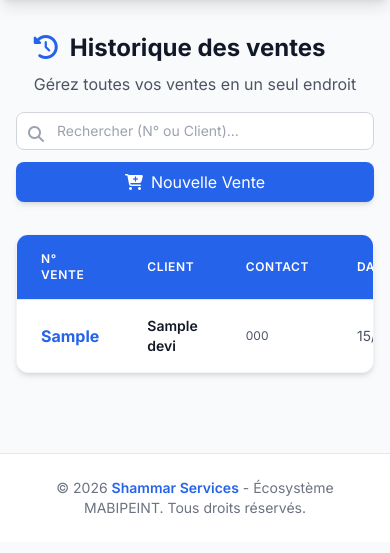
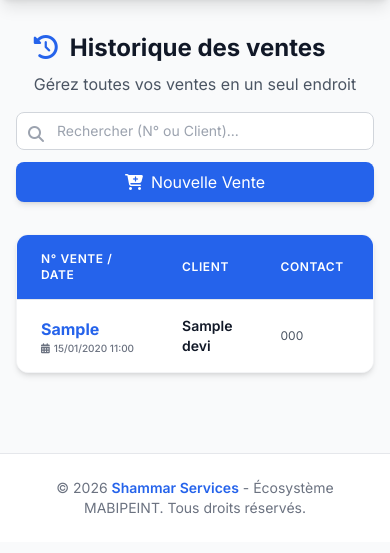
Before and after one commit to chadrackmbupiokajess/Shammar-Services, a Django app: page /devis/ in a window 390 px wide. Shown: the part 64-617 px from the top of the page. Run offline with Django 5.2, Linux system fonts and the light colour scheme; a user stored in the database is signed in; tables that the repository leaves empty hold one stand-in row (values such as "Sample post"); some libraries are stand-ins or nearby versions.

Commit message:
ajout responsive devs

```diff
--- a/mabipint/templates/mabipint/partials/devis_table_partial.html
+++ b/mabipint/templates/mabipint/partials/devis_table_partial.html
@@ -3,10 +3,9 @@
     <table class="min-w-full divide-y divide-gray-200">
         <thead class="bg-blue-600">
             <tr>
-                <th class="px-6 py-4 text-left text-xs font-semibold text-white uppercase tracking-wider">N° Vente</th>
+                <th class="px-6 py-4 text-left text-xs font-semibold text-white uppercase tracking-wider">N° Vente / Date</th>
                 <th class="px-6 py-4 text-left text-xs font-semibold text-white uppercase tracking-wider">Client</th>
                 <th class="px-6 py-4 text-left text-xs font-semibold text-white uppercase tracking-wider">Contact</th>
-                <th class="px-6 py-4 text-left text-xs font-semibold text-white uppercase tracking-wider">Date</th>
                 <th class="px-6 py-4 text-left text-xs font-semibold text-white uppercase tracking-wider">Statut</th>
                 <th class="px-6 py-4 text-right text-xs font-semibold text-white uppercase tracking-wider">Total Général</th>
                 <th class="px-6 py-4 text-center text-xs font-semibold text-white uppercase tracking-wider">Actions</th>
@@ -16,7 +15,10 @@
             {% for devis in devis_list %}
             <tr class="hover:bg-blue-50 transition">
                 <td class="px-6 py-4 whitespace-nowrap">
-                    <span class="font-bold text-blue-600">{{ devis.numero }}</span>
+                    <div class="font-bold text-blue-600">{{ devis.numero }}</div>
+                    <div class="text-[10px] text-gray-500 font-medium">
+                        <i class="fas fa-calendar-alt mr-1"></i>{{ devis.date_creation|date:"d/m/Y H:i" }}
+                    </div>
                 </td>
                 <td class="px-6 py-4">
                     <div class="text-sm font-semibold text-gray-900">{{ devis.client_nom }}</div>
@@ -29,9 +31,6 @@
                         <span class="text-gray-400">---</span>
                         {% endif %}
                     </div>
-                </td>
-                <td class="px-6 py-4 whitespace-nowrap text-sm text-gray-600">
-                    {{ devis.date_creation|date:"d/m/Y H:i" }}
                 </td>
                 <td class="px-6 py-4 whitespace-nowrap">
                     <span class="px-3 py-1 inline-flex text-[10px] leading-5 font-semibold rounded-full bg-green-100 text-green-800">
@@ -59,7 +58,7 @@
     </table>
 </div>
 
-<!-- Pagination (AJAX friendly) -->
+<!-- Pagination -->
 {% if devis_list.has_other_pages %}
 <div class="bg-gray-50 px-6 py-4 border-t border-gray-200 flex flex-col sm:flex-row justify-between items-center gap-4">
     <p class="text-sm text-gray-600">
@@ -71,6 +70,10 @@
            class="relative inline-flex items-center px-3 py-2 rounded-l-md border border-gray-300 bg-white text-sm font-medium text-gray-500 hover:bg-gray-50">
             <i class="fas fa-chevron-left"></i>
         </a>
+        {% else %}
+        <span class="relative inline-flex items-center px-3 py-2 rounded-l-md border border-gray-300 bg-gray-100 text-sm font-medium text-gray-400">
+            <i class="fas fa-chevron-left"></i>
+        </span>
         {% endif %}
 
         {% for num in devis_list.paginator.page_range %}
@@ -91,6 +94,10 @@
            class="relative inline-flex items-center px-3 py-2 rounded-r-md border border-gray-300 bg-white text-sm font-medium text-gray-500 hover:bg-gray-50">
             <i class="fas fa-chevron-right"></i>
         </a>
+        {% else %}
+        <span class="relative inline-flex items-center px-3 py-2 rounded-r-md border border-gray-300 bg-gray-100 text-sm font-medium text-gray-400">
+            <i class="fas fa-chevron-right"></i>
+        </span>
         {% endif %}
     </nav>
 </div>
--- a/mabipint/views.py
+++ b/mabipint/views.py
@@ -125,7 +125,7 @@ def devis_list(request):
             Q(client_nom__icontains=search_query)
         )
 
-    # Pagination : 10 ventes par page
+    # Pagination
     paginator = Paginator(devis_queryset, 10)
     page_number = request.GET.get('page')
     devis_list = paginator.get_page(page_number)
@@ -135,7 +135,7 @@ def devis_list(request):
         'search_query': search_query
     }
 
-    # Détecter si c'est une requête AJAX
+    # Si c'est une requête AJAX, on renvoie juste le tableau partiel
     if request.headers.get('X-Requested-With') == 'XMLHttpRequest':
         return render(request, 'mabipint/partials/devis_table_partial.html', context)
 
```
Also changed, not shown: mabipint/templates/mabipint/partials/devis_table.html (added).
